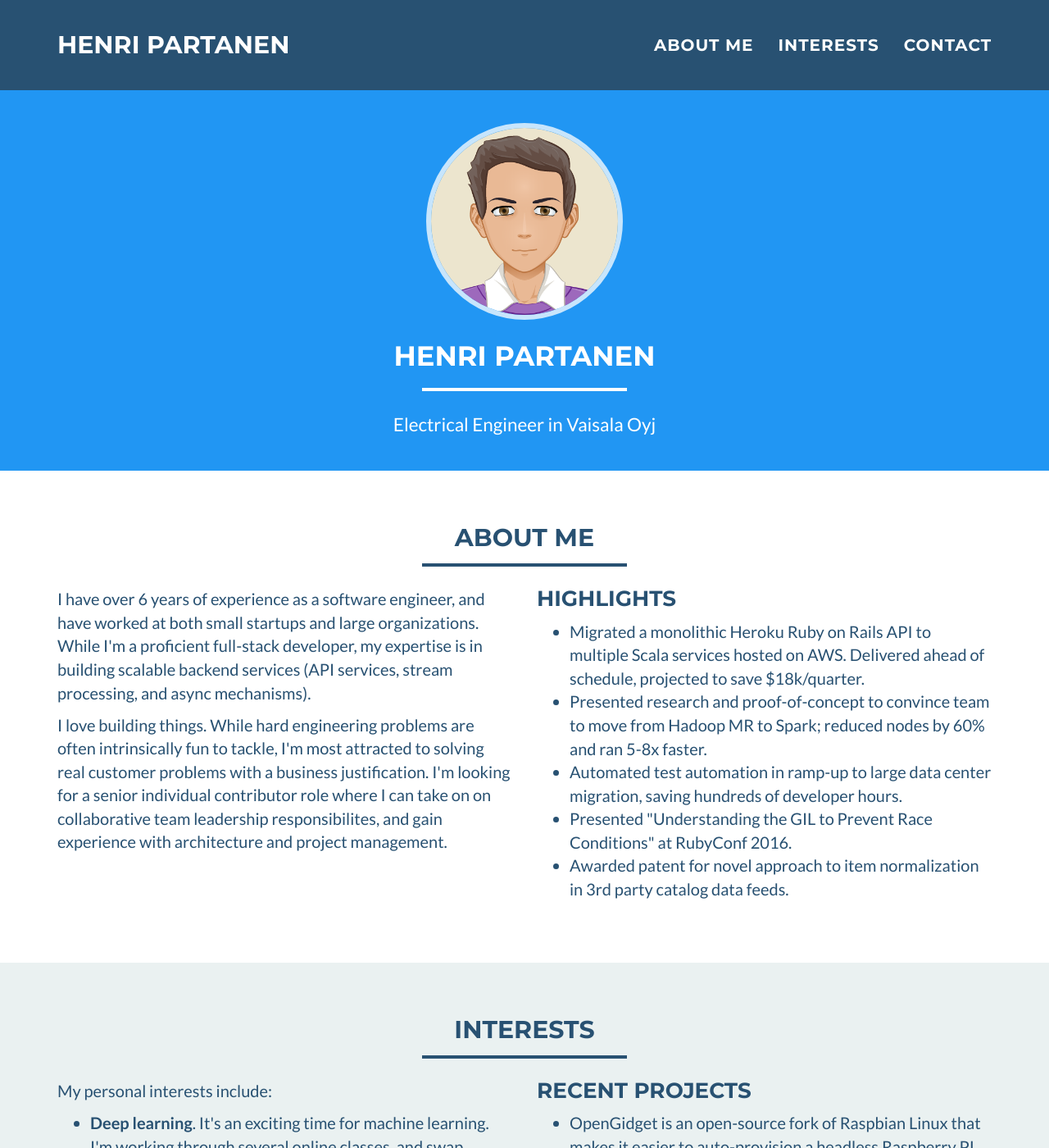
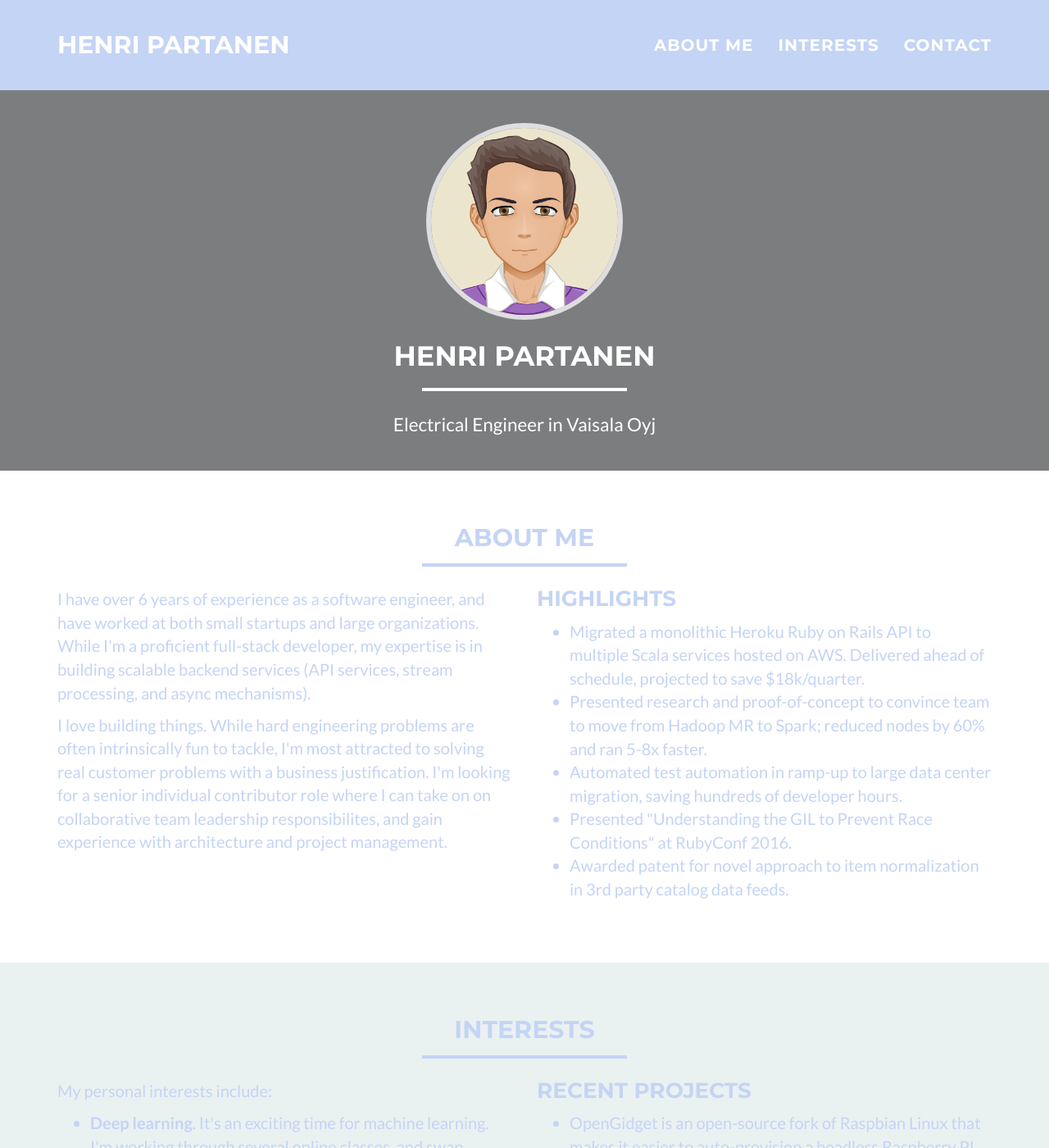
Before and after one commit to lifeofhenri/lifeofhenri.github.io, a Jekyll site: the page built from index.html, in a window 1280 px wide and 1400 px high. Shown: the whole window at 82% size. Built offline with Jekyll 4.4.1, drawn with Linux system fonts in a browser that asks for light colours.

Commit message:
Update _config.yml

```diff
--- a/_config.yml
+++ b/_config.yml
@@ -24,9 +24,9 @@ bing_verify:
 
 # Color settings (hex-codes without the leading hash-tag)
 color:
-  primary: 2196F3
+  primary: 7c7d7f
   primary-rgb: "33, 150, 243"
-  secondary: 285172
+  secondary: c4d4f5
   secondary-dark: 29455b
   section-tout: eaf1f1
 
```
